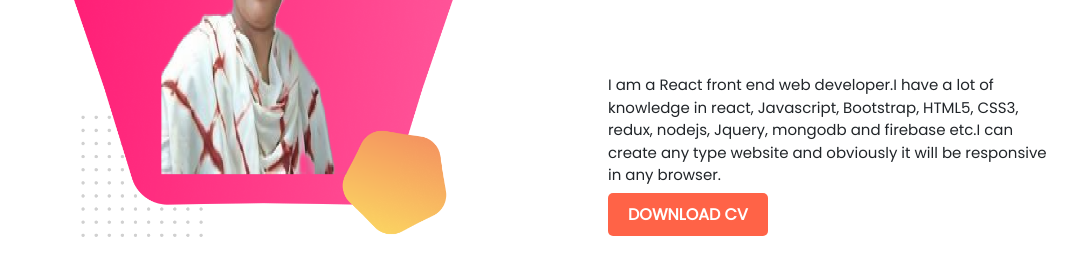
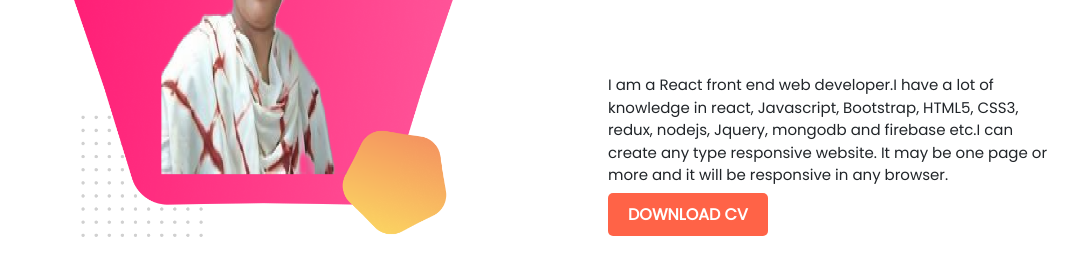
Before and after one commit to milydatta/My-personal-website, a plain HTML site: page index.html in a window 1280 px wide. Shown: the part 674-950 px from the top of the page, without its empty margins (96-1183 px from the left). Drawn offline with nearby package versions, Linux system fonts and the light colour scheme.

Commit message:
some update

```diff
--- a/index.html
+++ b/index.html
@@ -30,8 +30,8 @@
         <div class="half-width" >
            <h1 class="about">About</h1>
            <p>I am a React front end web developer.I have a lot of knowledge in react, Javascript, Bootstrap, HTML5,
-              CSS3, redux, nodejs, Jquery, mongodb and firebase etc.I can create any type website and obviously it
-               will be responsive in any browser.</p>
+              CSS3, redux, nodejs, Jquery, mongodb and firebase etc.I can create any type responsive website. It may
+               be one page or more and it will be responsive in any browser.</p>
 
             <a class="button"target="-blank"href="">DOWNLOAD CV</a>
         </div>
```
